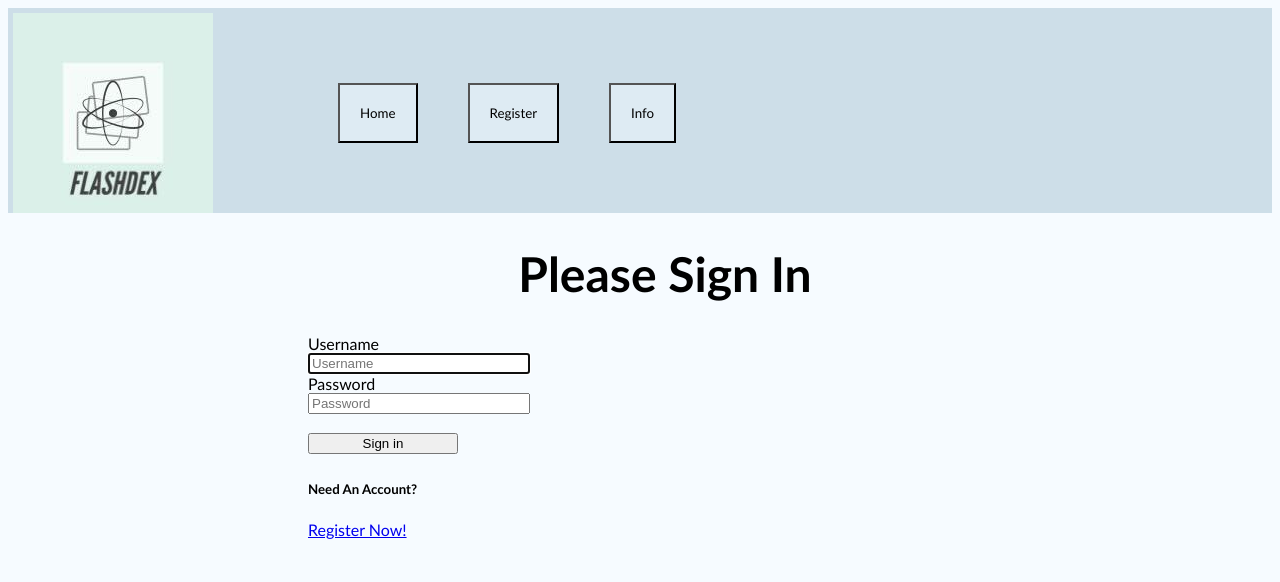
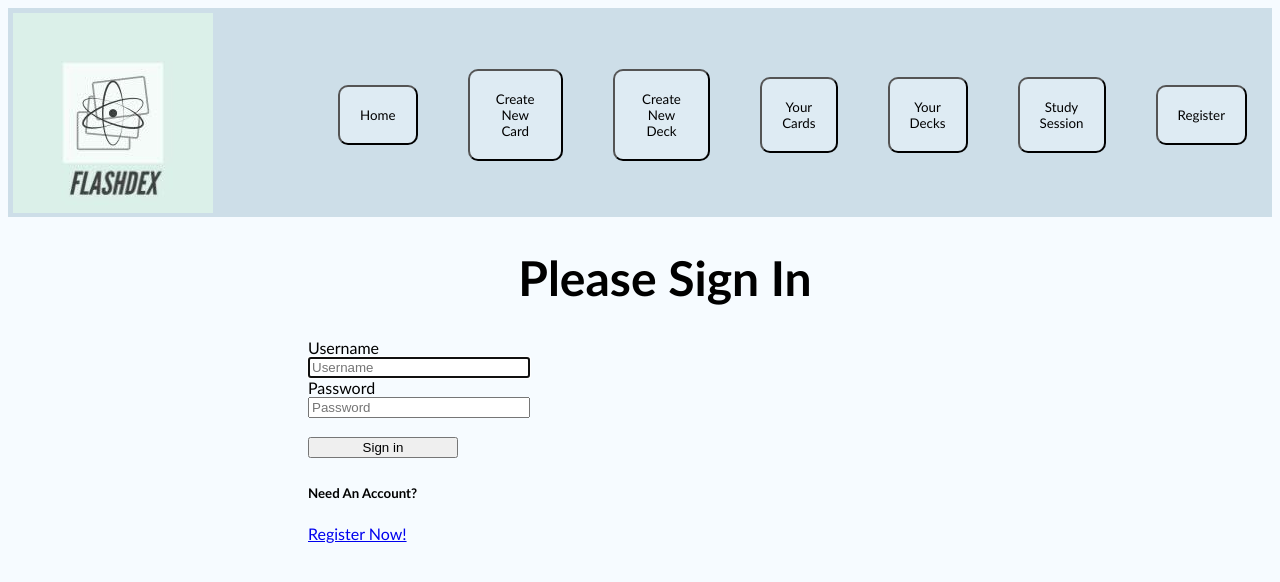
Before and after one commit to itomasek/Final-Capstone, a Vue app in the folder vue/: page /login in a window 1280 px wide. Shown: the top 582 px of the page. Built offline with nearby package versions, Linux system fonts and the light colour scheme.

Commit message:
Header Nav Bar Fix

```diff
--- a/vue/src/App.vue
+++ b/vue/src/App.vue
@@ -2,18 +2,18 @@
   <div id="app">
 
     <app-header />
-    <side-bar />
+
     <router-view />
   </div>
 </template>
 
 <script>
 import AppHeader from "./components/AppHeader.vue";
-import SideBar from "./components/SideBar.vue";
+
 
 export default {
   name: "app",
-  components: { AppHeader, SideBar },
+  components: { AppHeader},
 };
 </script>
 
--- a/vue/src/components/AppHeader.vue
+++ b/vue/src/components/AppHeader.vue
@@ -1,21 +1,54 @@
 <template>
-
   <div class="container">
-    <img class="hero-img" src="../../assets/Logo.jpg" alt="placeholder-logo">
+    <router-link v-bind:to="{ name: 'home' }">
+      <img
+        class="hero-img"
+        src="../../assets/Logo.jpg"
+        alt="placeholder-logo"
+      />
+    </router-link>
     <div>
       <router-link v-bind:to="{ name: 'home' }"
         ><button class="header">Home</button></router-link
       >
     </div>
-
+    <div>
+      <router-link v-bind:to="{ name: 'new-card' }"
+        ><button class="header">Create New Card</button></router-link
+      >
+    </div>
+    <div>
+      <router-link v-bind:to="{ name: 'new-deck' }"
+        ><button class="header">Create New Deck</button></router-link
+      >
+    </div>
+    <div>
+      <router-link
+        v-bind:to="{
+          name: 'my-cards',
+          params: { user_id: this.$store.state.user.id },
+        }"
+      >
+        <button class="header">Your Cards</button>
+      </router-link>
+    </div>
+    <div>
+      <router-link
+        v-bind:to="{
+          name: 'my-decks',
+          params: { user_id: this.$store.state.user.id },
+        }"
+        ><button class="header">Your Decks</button></router-link
+      >
+    </div>
+    <div><button class="header">Study Session</button></div>
     <div v-if="$store.state.token == ''">
       <router-link v-bind:to="{ name: 'register' }"
         ><button class="header">Register</button></router-link
       >
     </div>
-    <div><button class="header">Info</button></div>
 
-    <div v-if="$store.state.token != ''">
+    <div id="logout-button" v-if="$store.state.token != ''">
       <router-link v-bind:to="{ name: 'logout' }"
         ><button class="header">Logout</button></router-link
       >
@@ -34,7 +67,7 @@ export default {
   display: flex;
   align-items: center;
   flex-wrap: nowrap;
-  background: #CDDEE8;
+  background: #cddee8;
   padding-left: 5px;
   padding-top: 5px;
   padding-bottom: 0;
@@ -51,15 +84,14 @@ export default {
   justify-content: space-evenly;
   flex-grow: 1;
   margin: 25px;
-  font-family:'Trebuchet MS', 'Lucida Sans Unicode', 'Lucida Grande', 'Lucida Sans', Arial, sans-serif;
+  font-family: "Trebuchet MS", "Lucida Sans Unicode", "Lucida Grande",
+    "Lucida Sans", Arial, sans-serif;
   padding: 20px;
-  background-color: #DEEBF3;
+  background-color: #deebf3;
+  border-radius: 10px;
 }
 
 .header:hover {
   text-decoration: underline;
 }
-
-
-
 </style>
```
